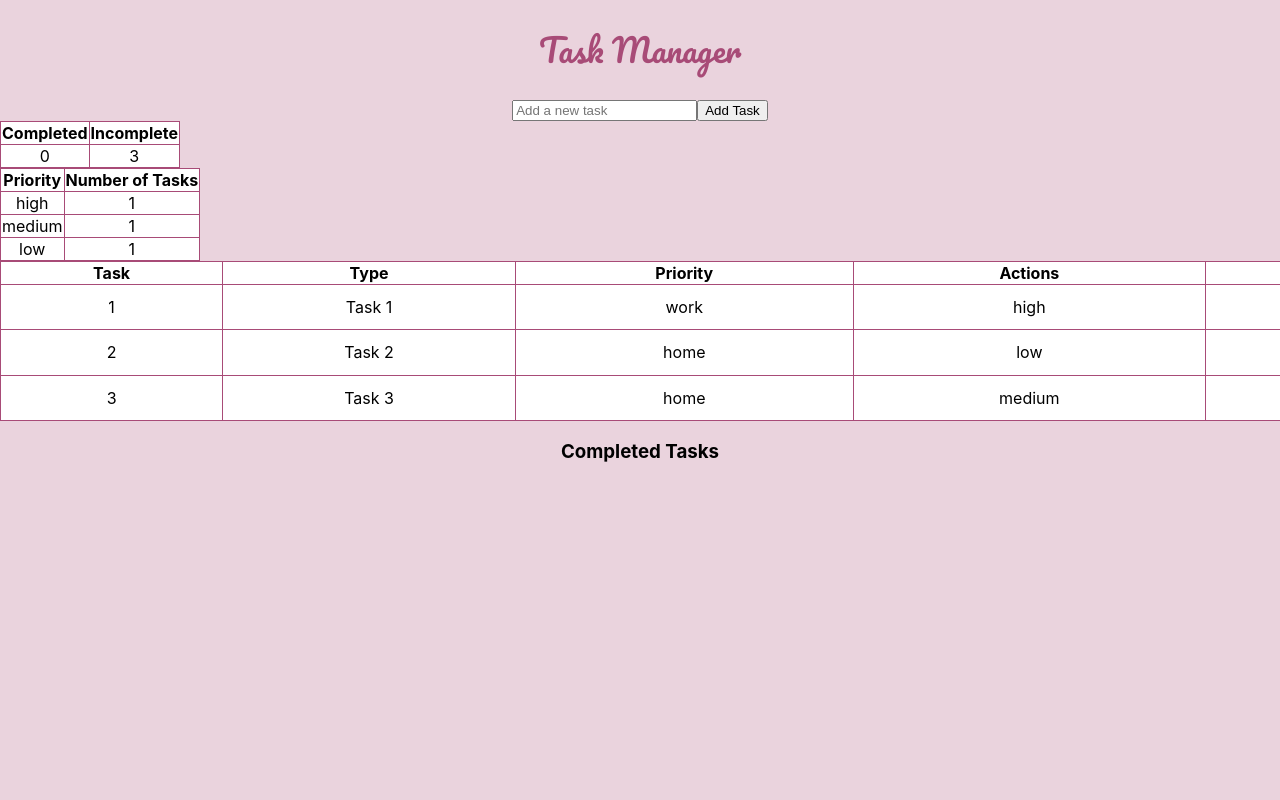
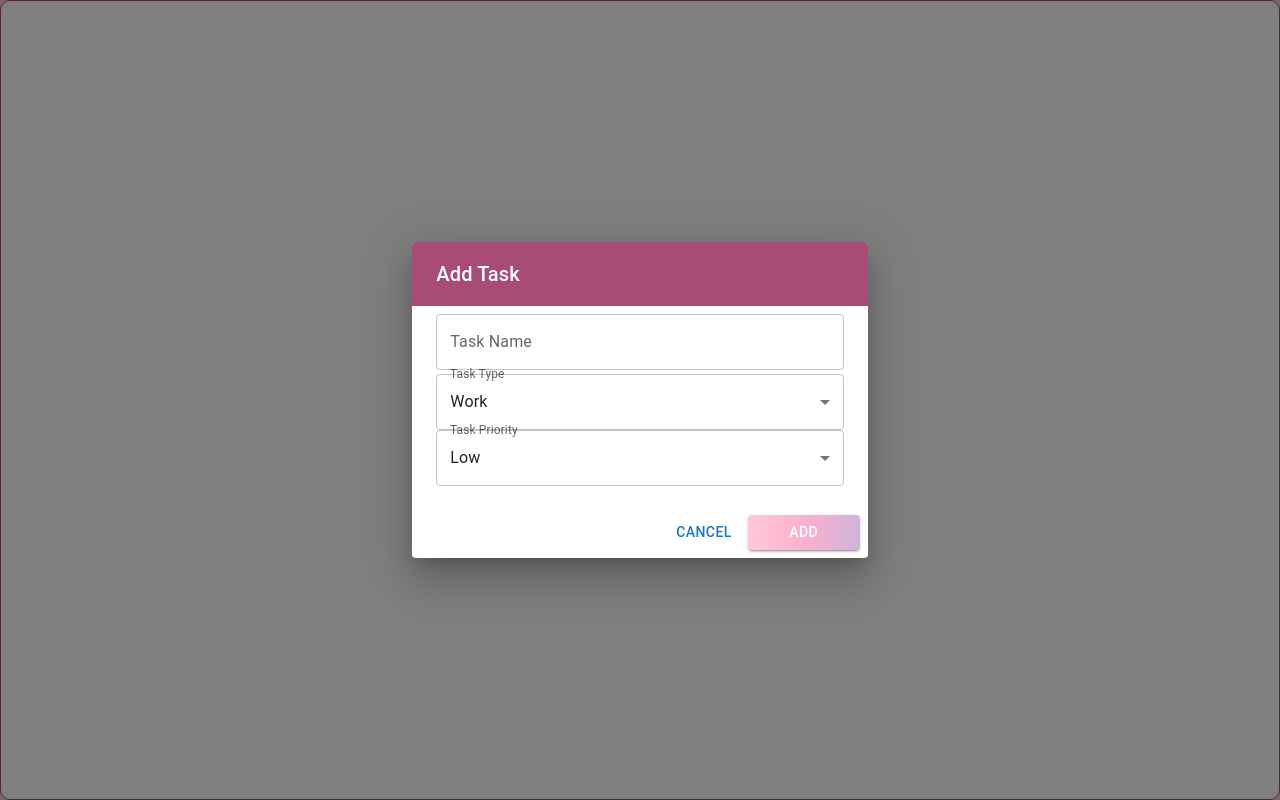
Before and after one commit to NicoleSchiewer/Task-Tracker-Application, a React (Create React App) app in the folder task-tracker-app/: page / in a window 1280 px wide. Both pictures are taken after a click on the button "Add Task". Shown: the top 800 px of the page. Built offline with nearby package versions, Linux system fonts and the light colour scheme.

Commit message:
Add modal to task tracker when a task is added. Add styling to tables

```diff
--- a/task-tracker-app/src/ToDoList/Task.js
+++ b/task-tracker-app/src/ToDoList/Task.js
@@ -36,7 +36,6 @@ const Task = ({ task, setTasks, onDelete, onComplete, setIsEditing, isEditing })
                 />
             ) : (
                 <div>
-                    {/* {task.text} - {task.type} - {task.priority} */}
                     <input type="checkbox" onClick={() => onComplete(task.id)} />
                     <ModeEditIcon onClick={handleEditStart} />
                     <DeleteIcon onClick={() => onDelete(task.id)} />
--- a/task-tracker-app/src/ToDoList/TaskList.js
+++ b/task-tracker-app/src/ToDoList/TaskList.js
@@ -7,6 +7,7 @@ const TaskList = ({ tasks, setTasks, setIsEditing, onEditStart, onDelete, onComp
     <table className={classes.taskManagerTable}>
       <thead>
         <tr>
+          <th>ID</th>
           <th>Task</th>
           <th>Type</th>
           <th>Priority</th>
@@ -14,8 +15,8 @@ const TaskList = ({ tasks, setTasks, setIsEditing, onEditStart, onDelete, onComp
         </tr>
       </thead>
       <tbody>
-        {tasks.map(task => (
-          <tr key={task.id}>
+        {tasks.map((task, index) => (
+          <tr key={task.id} className={index % 2 === 0 ? classes.lightPinkRow : ''}>
             <td>{task.id}</td>
             <td>{task.text}</td>
             <td>{task.type}</td>
--- a/task-tracker-app/src/ToDoList/TaskList.module.css
+++ b/task-tracker-app/src/ToDoList/TaskList.module.css
@@ -5,3 +5,7 @@
     height: 10em;
 
 }
+
+.lightPinkRow {
+    background-color: #cdb4db;
+}
--- a/task-tracker-app/src/ToDoList/ToDoList.js
+++ b/task-tracker-app/src/ToDoList/ToDoList.js
@@ -1,9 +1,12 @@
-import React, { useState } from 'react'
+import React, { useState } from 'react';
 import TaskList from './TaskList';
 import classes from './ToDoList.module.css';
+import { Button, TextField, Dialog, DialogTitle, DialogContent, DialogActions, FormControl, InputLabel, Select, MenuItem } from '@mui/material';
 
 const ToDoList = () => {
-    const [inputValue, setInputValue] = useState('')
+    const [inputValue, setInputValue] = useState('');
+    const [taskType, setTaskType] = useState('work');
+    const [taskPriority, setTaskPriority] = useState('low');
     const [tasks, setTasks] = useState([
         { id: 1, text: 'Task 1', type: 'work', priority: 'high' },
         { id: 2, text: 'Task 2', type: 'home', priority: 'low' },
@@ -12,23 +15,32 @@ const ToDoList = () => {
     const [completedTasks, setCompletedTasks] = useState([]);
     const [isEditing, setIsEditing] = useState(null);
     const [setEditedText] = useState('');
-
+    const [openModal, setOpenModal] = useState(false);
 
     const handleInputChange = (e) => {
         setInputValue(e.target.value);
-    }
+    };
 
-    const addTask = () => {
-        if (inputValue !== '') {
+    const handleTaskTypeChange = (e) => {
+        setTaskType(e.target.value);
+    };
+
+    const handleTaskPriorityChange = (e) => {
+        setTaskPriority(e.target.value);
+    };
+
+    const handleAddTask = () => {
+        if (inputValue.trim() !== '') {
             const newTask = {
                 id: tasks.length + 1,
                 text: inputValue.trim(),
-                type: 'work',
-                priority: 'low'
+                type: taskType,
+                priority: taskPriority
             };
             setTasks([...tasks, newTask]);
             setInputValue('');
-        };
+            setOpenModal(false);
+        }
     };
 
     const deleteTask = (taskId) => {
@@ -41,16 +53,16 @@ const ToDoList = () => {
             setCompletedTasks([...completedTasks, taskToComplete]);
             setTasks(tasks.filter(task => task.id !== taskId));
         }
-    }
+    };
+
     const handleEditStart = (task) => {
         setIsEditing(task.id);
         setEditedText(task.text);
     };
 
-
-
     const incompleteTaskCount = tasks.length;
     const completeTaskCount = completedTasks.length;
+    const totalTasks = incompleteTaskCount + completeTaskCount;
 
     const getPriorityCounts = () => {
         const priorityCounts = {
@@ -67,27 +79,66 @@ const ToDoList = () => {
     };
 
     const priorityCounts = getPriorityCounts();
+
     return (
         <div className={classes.taskTrackerContainer}>
             <h1 className={classes.taskTrackerHeader}>Task Manager</h1>
-        <input
+            <div className={classes.buttonContainer}>
+                <button className={classes.addTaskButton} onClick={() => setOpenModal(true)}>Add Task</button>
+            </div>
+            <Dialog className={classes.modal} open={openModal} onClose={() => setOpenModal(false)}>
+                <DialogTitle className={classes.modalTitle}>Add Task</DialogTitle>
+                <DialogContent className={classes.modalContent}>
+                    <TextField
+                        autoFocus
+                        margin="dense"
+                        label="Task Name"
                         type="text"
-        placeholder="Add a new task"
+                        fullWidth
                         value={inputValue}
                         onChange={handleInputChange}
                     />
-      <button onClick={addTask}>Add Task</button>
+                    <FormControl fullWidth>
+                        <InputLabel id="task-type-label">Task Type</InputLabel>
+                        <Select
+                            classname={classes.select}
+                            labelId="task-type-label"
+                            value={taskType}
+                            onChange={handleTaskTypeChange}
+                        >
+                            <MenuItem value="work">Work</MenuItem>
+                            <MenuItem value="home">Home</MenuItem>
+                        </Select>
+                    </FormControl>
+                    <FormControl fullWidth>
+                        <InputLabel id="task-priority-label">Task Priority</InputLabel>
+                        <Select
+                            labelId="task-priority-label"
+                            value={taskPriority}
+                            onChange={handleTaskPriorityChange}
+                        >
+                            <MenuItem value="high">High</MenuItem>
+                            <MenuItem value="medium">Medium</MenuItem>
+                            <MenuItem value="low">Low</MenuItem>
+                        </Select>
+                    </FormControl>
+                </DialogContent>
+                <DialogActions className={classes.modalActions}>
+                    <Button className={classes.cancel} onClick={() => setOpenModal(false)}>Cancel</Button>
+                    <Button className={classes.addTaskButton} onClick={handleAddTask} variant="contained" color="primary">Add</Button>
+                </DialogActions>
+            </Dialog>
             <table className={classes.completeIncompleteTable}>
         <thead>
             <tr>
-                <th>Completed</th>
-                <th>Incomplete</th>
+                <th className={classes.inProgressHeader}>In-Progress</th>
+                <th className={classes.completedHeader}>Complete</th>
             </tr>
         </thead>
         <tbody>
             <tr>
+                <td>{incompleteTaskCount}</td>
                 <td>{completeTaskCount}</td>
-                <td>{incompleteTaskCount}</td>
             </tr>
         </tbody>
       </table>
@@ -95,15 +146,15 @@ const ToDoList = () => {
     <table className={classes.priorityTable}>
         <thead>
             <tr>
-                <th>Priority</th>
-                <th>Number of Tasks</th>
+                <th className={classes.priorityHeader}>TOTAL TASKS</th>
+                <th>{totalTasks}</th>
             </tr>
         </thead>
         <tbody>
             {Object.entries(priorityCounts).map(([priority, count]) => (
                 <tr key={priority}>
-                    <td>{priority}</td>
-                    <td>{count}</td>
+                    <td className={classes[priority]}>{priority}</td>
+                    <td className={classes.countCells}>{count}</td>
                 </tr>
             ))}
         </tbody>
@@ -131,7 +182,7 @@ const ToDoList = () => {
                 ))}
             </div>
         </div>
-  )
-}
+    );
+};
 
 export default ToDoList;
--- a/task-tracker-app/src/ToDoList/ToDoList.module.css
+++ b/task-tracker-app/src/ToDoList/ToDoList.module.css
@@ -5,13 +5,107 @@
     font-style: normal;
 }
 
-
+.priorityTable {
+    height: 155px;
+    width: 200px;
+    margin: 20px 50px;
+}
 /*Table Style Selectors */
 table, tr, th, td {
     border: 1px solid #a84b77;
     border-collapse: collapse;
 }
 
+.inProgressHeader {
+    background-color: #d6a6be;
+    color: white;
+}
+.completedHeader {
+    background-color: #cdb4db;
+    color: white;
+}
+
 .completeIncompleteTable, .priorityTable {
     background-color: white;
 }
+
+.completeIncompleteTable {
+    width: 200px;
+    height: 65px;
+    margin: 20px auto;
+}
+
+
+.countCells{
+    width:50px;
+}
+
+.low {
+    background-color: #ffc8dd;
+}
+
+.medium {
+    background-color: #ffafcc;
+}
+
+.high {
+    background-color: #cdb4db;
+}
+/*Iinput Styling*/
+input {
+    border-radius: 20px;
+    border: none;
+    width: 15em;
+    height: 2.5em;
+    color: #a84b77;
+    font-family: 'Trebuchet MS', 'Lucida Sans Unicode', 'Lucida Grande', 'Lucida Sans', Arial, sans-serif;
+    font-weight: bold;
+    font-size: 1em;
+
+}
+
+/*Button Styling */
+.addTaskButton {
+    margin-left: 1em;
+    border-radius: 20px;
+    border: 1px solid #a84b77;
+    width: 8em;
+    height: 2.5em;
+    background-color: #ffc8dd;
+    background: linear-gradient(to right, #ffc8dd, #ffafcc, #cdb4db);
+    color: white;
+    font-family: 'Trebuchet MS', 'Lucida Sans Unicode', 'Lucida Grande', 'Lucida Sans', Arial, sans-serif;
+    font-weight: bold;
+    font-size: 1em;
+    cursor: pointer;
+}
+
+/* Modal Styles */
+.modal {
+    background-color: #fff;
+    border: 1px solid #a84b77;
+    border-radius: 10px;
+
+}
+
+.modalTitle {
+    background-color: #a84b77;
+    color: white;
+}
+
+.modalContent {
+    padding: 90px;
+}
+
+.modalActions {
+    padding: 10px 20px;
+    justify-content: space-between;
+}
+
+.cancel {
+    color: black;
+}
+
+.select {
+    margin: 20px;
+}
```
Lines whose indentation alone changed are shown as unchanged.
